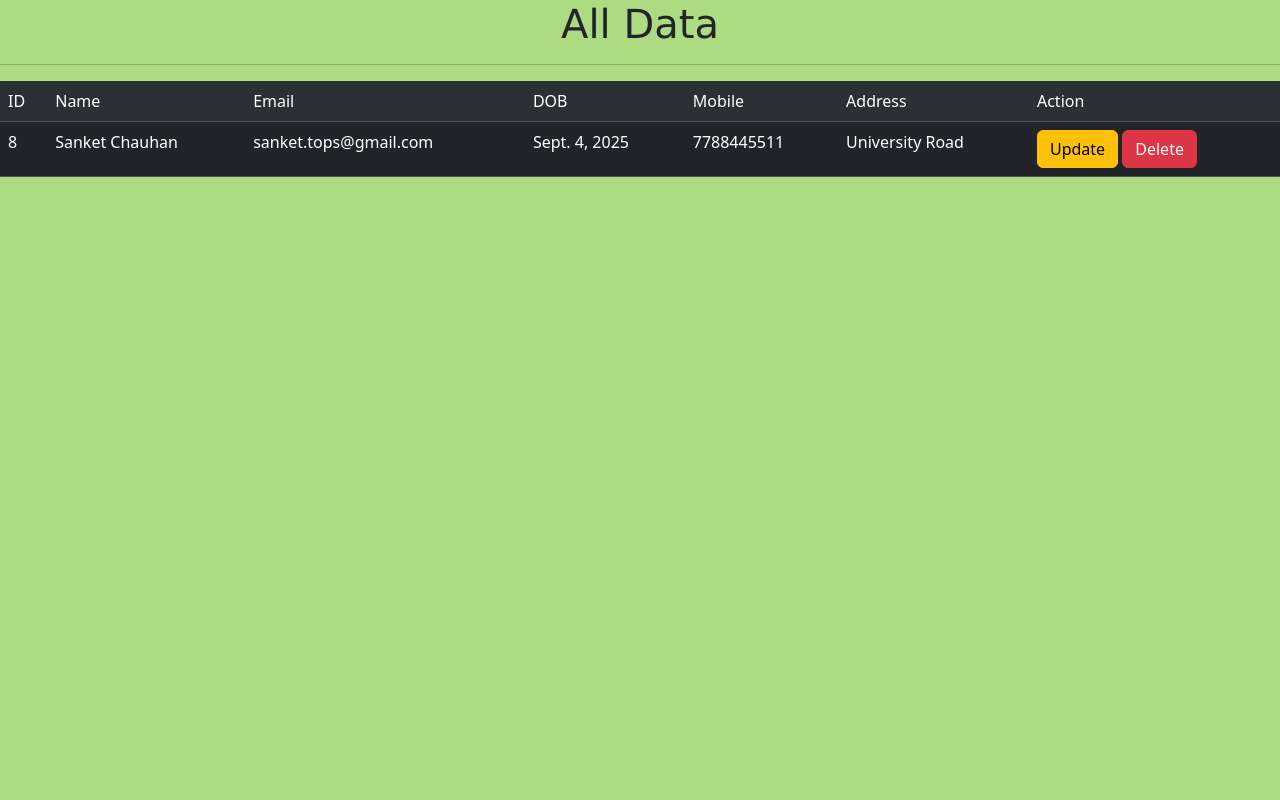
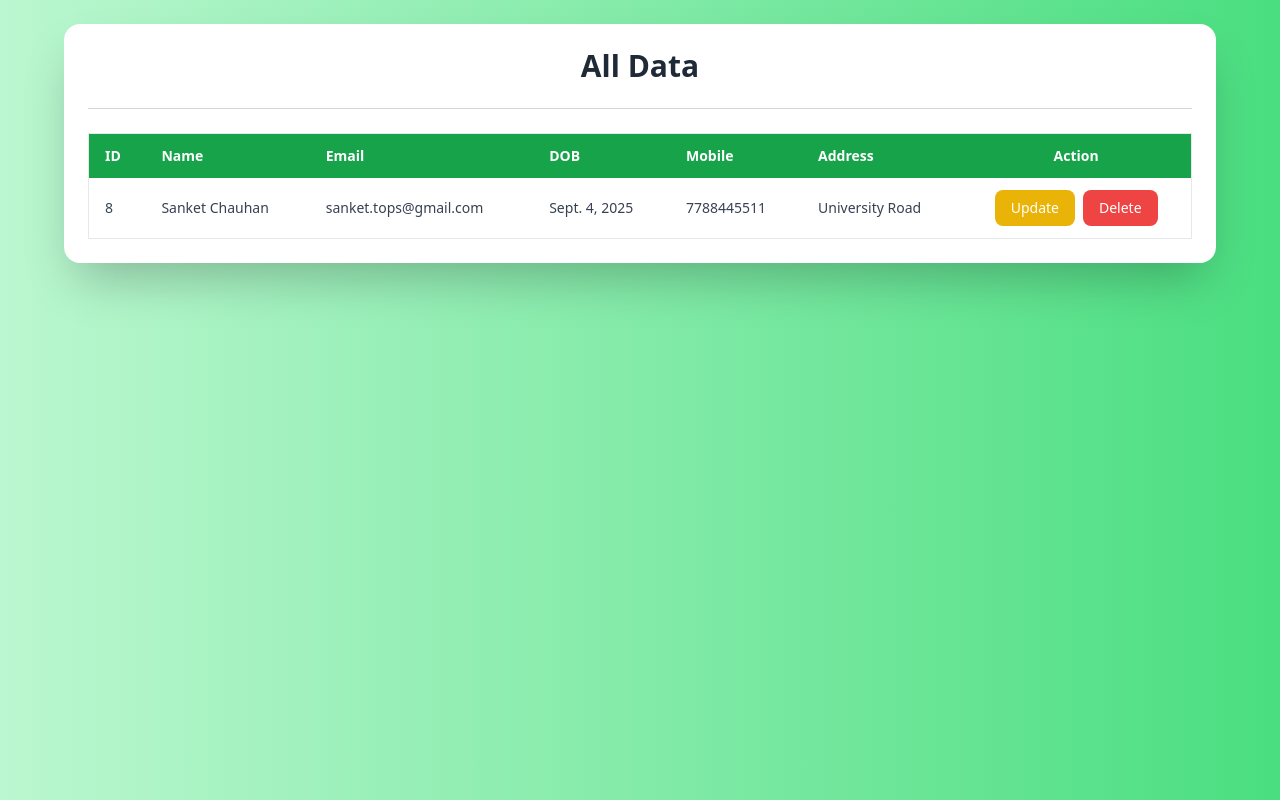
Before and after one commit to SanketTOPS/11June_Python, a Django app: page /showdata/ in a window 1280 px wide. Run offline with Django 5.2, Linux system fonts and the light colour scheme; data comes from the database, SQL or seed files in the repository; both versions use the stored data as it was after the commit; some libraries are stand-ins or nearby versions.

Commit message:
Full CRUD

```diff
--- a/Projects/DBProject/myapp/templates/showdata.html
+++ b/Projects/DBProject/myapp/templates/showdata.html
@@ -5,53 +5,51 @@
     <meta charset="UTF-8">
     <meta name="viewport" content="width=device-width, initial-scale=1.0">
     <title>Showdata</title>
-    <link href="https://cdn.jsdelivr.net/npm/bootstrap@5.3.8/dist/css/bootstrap.min.css" rel="stylesheet"
-        integrity="sha384-sRIl4kxILFvY47J16cr9ZwB07vP4J8+LH7qKQnuqkuIAvNWLzeN8tE5YBujZqJLB" crossorigin="anonymous">
-    <script src="https://cdn.jsdelivr.net/npm/bootstrap@5.3.8/dist/js/bootstrap.bundle.min.js"
-        integrity="sha384-FKyoEForCGlyvwx9Hj09JcYn3nv7wiPVlz7YYwJrWVcXK/BmnVDxM+D2scQbITxI"
-        crossorigin="anonymous"></script>
+    <script src="https://cdn.tailwindcss.com"></script>
 </head>
 
-<body style="background-color: rgb(173, 219, 130);">
-    <h1
-        style="text-align: center;font-family: 'Lucida Sans', 'Lucida Sans Regular', 'Lucida Grande', 'Lucida Sans Unicode', Geneva, Verdana, sans-serif;">
-        All Data</h1>
-    <hr>
+<body class="min-h-screen bg-gradient-to-r from-green-200 to-green-400 p-6">
 
-    <!-- {{data}} -->
+    <div class="max-w-6xl mx-auto bg-white shadow-2xl rounded-2xl p-6 overflow-x-auto">
+        <!-- Header -->
+        <h1 class="text-3xl font-bold text-center text-gray-800 mb-6">All Data</h1>
+        <hr class="mb-6 border-gray-300">
 
-    <!-- {% for i in data %}
-    {{i.id}}
-    {{i.name}}
-    {{i.email}}
-    {{i.dob}}
-    {{i.mobile}}
-    {% endfor %} -->
-
-    <table class="table table-dark table-striped">
+        <!-- Table -->
+        <div class="overflow-x-auto">
+            <table class="w-full text-sm text-left text-gray-700 border border-gray-200 rounded-lg">
+                <thead class="bg-green-600 text-white">
                     <tr>
-            <td>ID</td>
-            <td>Name</td>
-            <td>Email</td>
-            <td>DOB</td>
-            <td>Mobile</td>
-            <td>Address</td>
-            <td>Action</td>
+                        <th class="px-4 py-3">ID</th>
+                        <th class="px-4 py-3">Name</th>
+                        <th class="px-4 py-3">Email</th>
+                        <th class="px-4 py-3">DOB</th>
+                        <th class="px-4 py-3">Mobile</th>
+                        <th class="px-4 py-3">Address</th>
+                        <th class="px-4 py-3 text-center">Action</th>
                     </tr>
+                </thead>
+                <tbody>
                     {% for i in data %}
-        <tr>
-            <td>{{i.id}}</td>
-            <td>{{i.name}}</td>
-            <td>{{i.email}}</td>
-            <td>{{i.dob}}</td>
-            <td>{{i.mobile}}</td>
-            <td>{{i.address}}</td>
-            <td><a class="btn btn-warning" href="/updatedata/{{i.id}}">Update</a>
-                <a class="btn btn-danger" href="">Delete</a>
+                    <tr class="border-b hover:bg-green-100">
+                        <td class="px-4 py-3">{{i.id}}</td>
+                        <td class="px-4 py-3">{{i.name}}</td>
+                        <td class="px-4 py-3">{{i.email}}</td>
+                        <td class="px-4 py-3">{{i.dob}}</td>
+                        <td class="px-4 py-3">{{i.mobile}}</td>
+                        <td class="px-4 py-3">{{i.address}}</td>
+                        <td class="px-4 py-3 flex gap-2 justify-center">
+                            <a href="/updatedata/{{i.id}}"
+                                class="px-4 py-2 bg-yellow-500 text-white rounded-lg hover:bg-yellow-600 transition">Update</a>
+                            <a href="/deletedata/{{i.id}}"
+                                class="px-4 py-2 bg-red-500 text-white rounded-lg hover:bg-red-600 transition">Delete</a>
                         </td>
                     </tr>
                     {% endfor %}
+                </tbody>
             </table>
+        </div>
+    </div>
 
 </body>
 
--- a/Projects/DBProject/myapp/urls.py
+++ b/Projects/DBProject/myapp/urls.py
@@ -6,4 +6,5 @@ urlpatterns = [
    path('',views.index),
    path('showdata/',views.showdata,name='showdata'),
    path('updatedata/<int:id>',views.updatedata),
+   path('deletedata/<int:id>',views.deletedata),
 ]
--- a/Projects/DBProject/myapp/views.py
+++ b/Projects/DBProject/myapp/views.py
@@ -1,4 +1,4 @@
-from django.shortcuts import render,redirect
+from django.shortcuts import render,redirect,HttpResponse
 from .forms import *
 
 # Create your views here.
@@ -29,3 +29,8 @@ def updatedata(request,id):
         else:
             print(form.errors)
     return render(request,'updatedata.html',{'uid':uid})
+
+def deletedata(request,id):
+    uid=userinfo.objects.get(id=id)
+    userinfo.delete(uid)
+    return redirect('showdata')
```
Also changed, not shown: Projects/DBProject/myapp/templates/index.html (+40 -16 lines), Projects/DBProject/myapp/templates/updatedata.html (+37 -15 lines), Projects/DBProject/db.sqlite3. Lines whose indentation alone changed are shown as unchanged.
